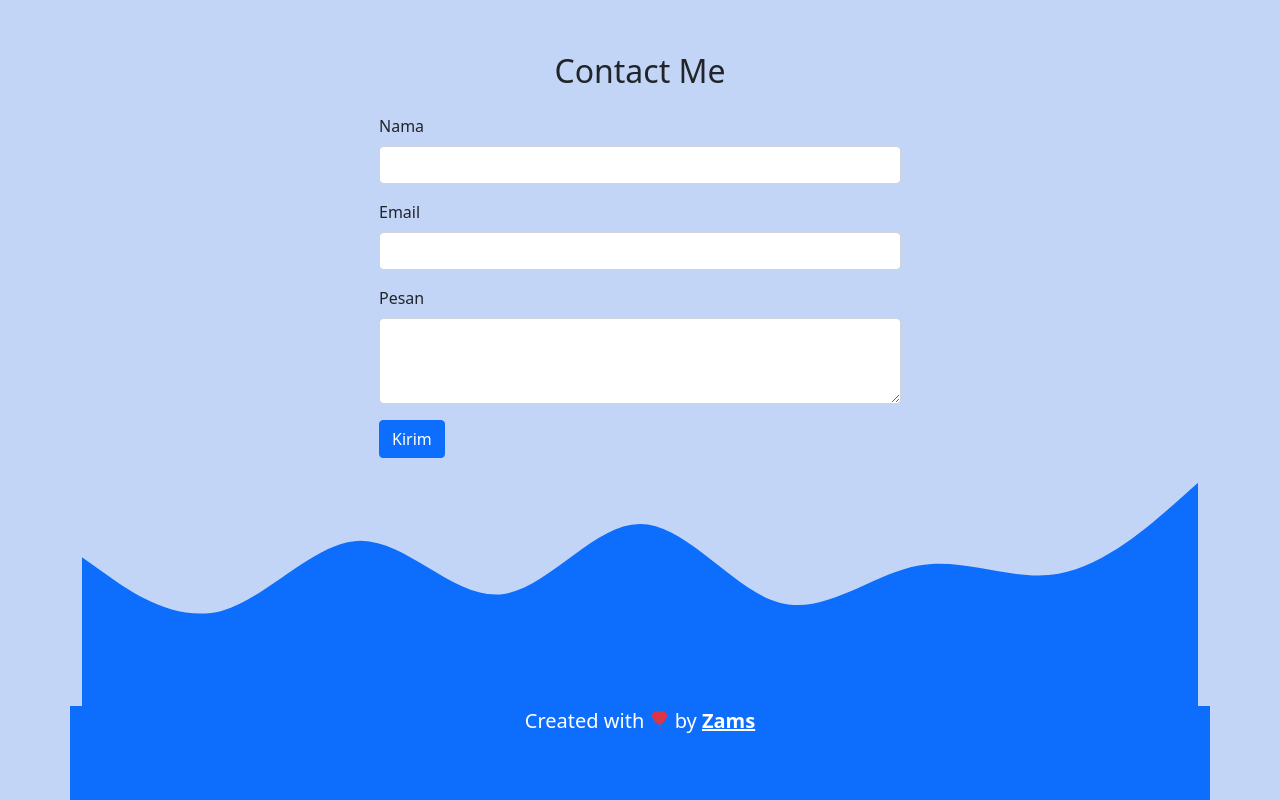
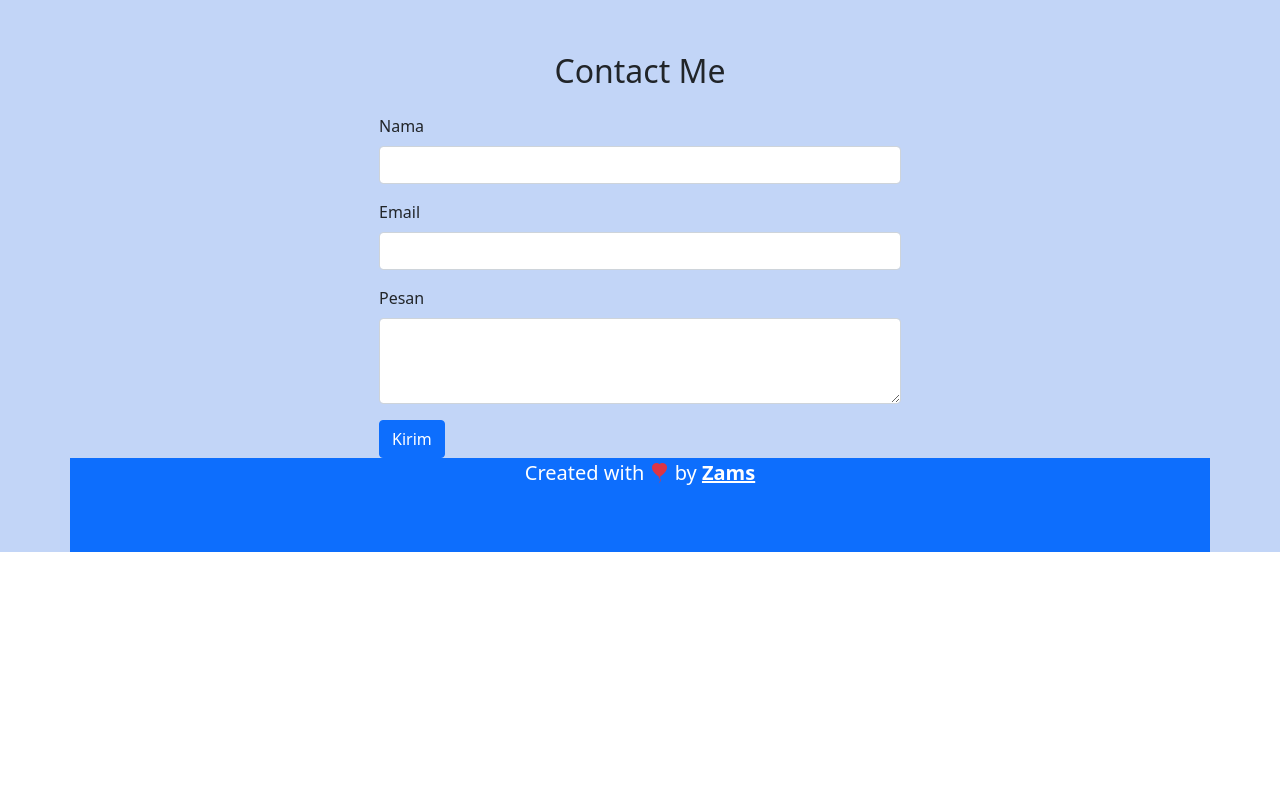
Before and after one commit to zams-xit/My-Portofolio, a plain HTML site: page index.html in a window 1280 px wide. Shown: the part 1629-2429 px from the top of the page. After the commit the page ends 2181 px from the top, so only its background shows below. Drawn offline with nearby package versions, Linux system fonts and the light colour scheme.

Commit message:
Update index.html

```diff
--- a/index.html
+++ b/index.html
@@ -159,10 +159,7 @@
                     </div>
                 </div>
             </div>
-            <svg xmlns="http://www.w3.org/2000/svg" viewBox="0 0 1440 320">
-                <path fill="#0d6efd" fill-opacity="1"
-                    d="M0,128L30,149.3C60,171,120,213,180,197.3C240,181,300,107,360,106.7C420,107,480,181,540,176C600,171,660,85,720,85.3C780,85,840,171,900,186.7C960,203,1020,149,1080,138.7C1140,128,1200,160,1260,149.3C1320,139,1380,85,1410,58.7L1440,32L1440,320L1410,320C1380,320,1320,320,1260,320C1200,320,1140,320,1080,320C1020,320,960,320,900,320C840,320,780,320,720,320C660,320,600,320,540,320C480,320,420,320,360,320C300,320,240,320,180,320C120,320,60,320,30,320L0,320Z">
-                </path>
+
             </svg>
         </section>
         <!-- End Contact -->
```
